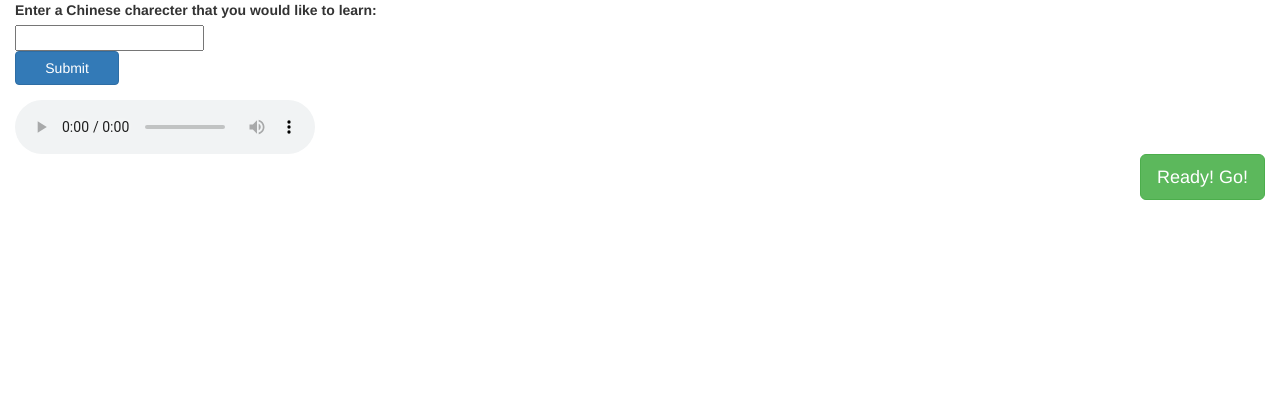
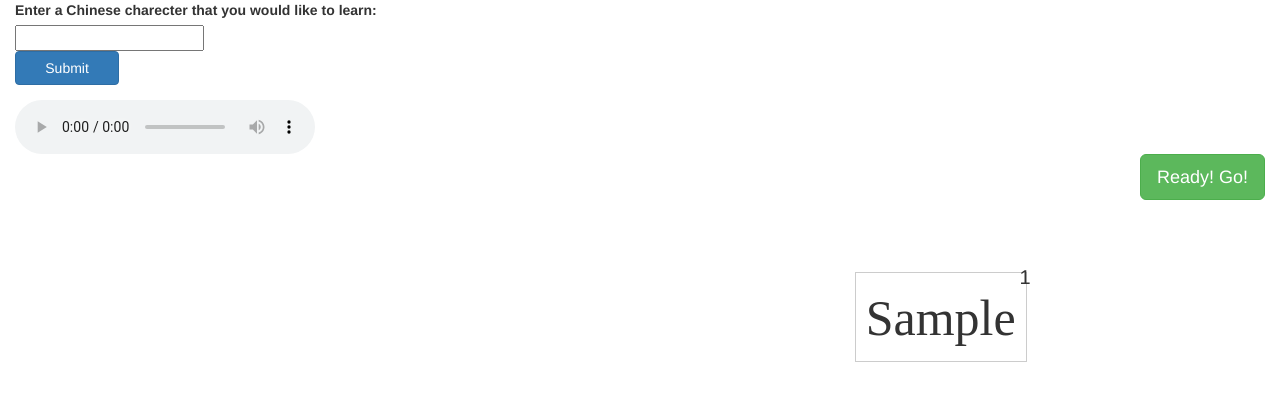
Before and after one commit to jzhang0228/Learn_Chinese, a Django app: page /practice/ in a window 1280 px wide. Shown: the top 401 px of the page. Run offline with Django 5.2, Linux system fonts and the light colour scheme; tables that the repository leaves empty hold one stand-in row (values such as "Sample post"); some libraries are stand-ins or nearby versions.

Commit message:
add fetures to save characters

```diff
--- a/main_game/models.py
+++ b/main_game/models.py
@@ -7,3 +7,9 @@ class Lesson(models.Model):
     audio = models.FileField(upload_to="uploads/audio/%Y/%m/", null=True)
     english_audio = models.FileField(upload_to="uploads/audio/%Y/%m/", null=True)
     image = models.ImageField(upload_to="uploads/image/%Y/%m/", null=True)
+
+
+class Character(models.Model):
+    character = models.CharField(max_length=10)
+    timestamp = models.TimeField(auto_now_add=True)
+    right_count = models.IntegerField()
--- a/main_game/templates/main_game/practice.html
+++ b/main_game/templates/main_game/practice.html
@@ -56,4 +56,17 @@
     </div>
   </div>
 </div>
+
+<div id="saved_characters" class="container-fluid">
+  {% for character in characters %}
+    <div class="row col-md-10">
+      <div class="pull-right">
+        <div class="character-container">
+          <div class="saved_character" data-value="{{ character.count }}">{{ character.character }}</div>
+          <div class="count-number">{{ character.count }}</div>
+        </div>
+      </div>
+    </div>
+  {% endfor %}
+</div>
 {% endblock %}
--- a/main_game/views.py
+++ b/main_game/views.py
@@ -13,7 +13,7 @@ from django.views.generic import View
 from openai import OpenAI
 
 from .forms import AudioForm, LessonForm
-from .models import Lesson
+from .models import Character, Lesson
 
 
 def split_word(sentence):
@@ -107,18 +107,52 @@ class UploadAudio(View):
 
 
 class PracticeView(View):
+    def save_characters(self, characters):
+        for character in characters:
+            items = Character.objects.filter(character=character)
+            if not items:
+                Character.objects.create(character=character, right_count=0)
+
+    def success(self, characters):
+        for character in characters:
+            items = Character.objects.filter(character__in=characters)
+            for item in items:
+                item.right_count += 1
+                item.save()
+
+    def fail(self, characters):
+        for character in characters:
+            try:
+                item = Character.objects.get(character=character)
+                item.right_count = 0
+                item.save()
+            except model.DoesNotExist:
+                Characters.objects.create(character=character, right_count=0)
+
     def get(self, request):
-        return render(request, "main_game/practice.html", {})
+        characters = Character.objects.all()
+        context = {
+            "characters": [
+                {"character": c.character, "count": c.right_count} for c in characters
+            ],
+        }
+        print(context)
+        return render(request, "main_game/practice.html", context)
 
     def post(self, request):
         client = OpenAI()
         string = request.POST.get("character", "好")
         if len(string) > 1:
-            characters = ', '.join(list(string))
-            print(characters)
-            prompt = "Write a Chinese sentence with of these characters '%s‘." % characters
+            characters = list(string)
+            self.save_characters(characters)
+            prompt = (
+                "Write a Chinese sentence with of these characters '%s‘."
+                % ", ".join(characters)
+            )
         else:
+            self.save_characters([string])
             prompt = "Write a short Chinese sentence with the character '%s‘." % string
+
         response = client.responses.create(
             model="gpt-4.1",
             input="""
--- a/static/css/learn.css
+++ b/static/css/learn.css
@@ -135,3 +135,16 @@ canvas {
   height: 160px;
   overflow: hidden;
 }
+
+.count-number {
+  position: absolute;
+  top: -10px;
+  right: -5px;
+  font-size: 20px;
+}
+
+.saved_character {
+  font-family: "楷体";
+  font-size: 50px;
+  cursor: pointer;
+}
--- a/static/js/learn.js
+++ b/static/js/learn.js
@@ -211,6 +211,12 @@
     $("form#characterForm").submit(function(event) {
         event.preventDefault(); // Prevent the default form submission
         var formData = new FormData(this);
+        submitForm(formData);
+    });
+
+  }
+
+  function submitForm(formData) {
     formData.append('csrfmiddlewaretoken', csrfToken);
     $.ajax({
       type: 'POST',
@@ -225,9 +231,6 @@
         text = data.plain_text;
         initPlay();
     });
-
-    });
-
   }
 
   function updateSentence(data){
@@ -279,6 +282,14 @@
         newPlay(sentences[index]);
       }
     });
+
+    $(".saved_character").on('click touchstart', function(event) {
+      var character = $(this).html();
+      var count = $(this).attr('data-value');
+      var formData = new FormData();
+      formData.append('character', character);
+      submitForm(formData);
+    });
   });
 
 })();
```
Also changed, not shown: main_game/migrations/0002_characters.py (added), main_game/migrations/0003_rename_characters_character.py (added), 1 other file. Lines whose indentation alone changed are shown as unchanged.
